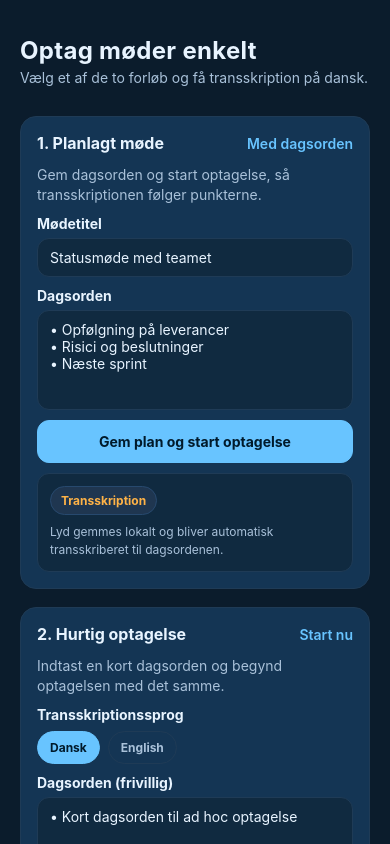
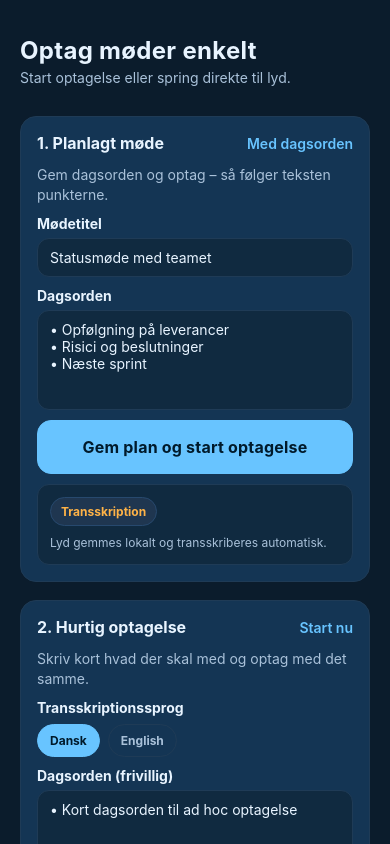
Before and after one commit to raid-consulting/Refmaster-mobile-app, a React Native app: screen / in a window 390 px wide. Built offline with nearby package versions, Linux system fonts and the light colour scheme; no server answers.

Commit message:
Add playback controls to quick recorder

```diff
--- a/src/components/ActionButton.tsx
+++ b/src/components/ActionButton.tsx
@@ -6,25 +6,39 @@ type ActionButtonProps = {
   label: string;
   onPress?: (event: GestureResponderEvent) => void;
   tone?: 'primary' | 'secondary' | 'ghost';
+  disabled?: boolean;
 };
 
-export const ActionButton: React.FC<ActionButtonProps> = ({ label, onPress, tone = 'primary' }) => (
-  <Pressable style={[styles.base, toneStyles[tone]]} onPress={onPress}>
+export const ActionButton: React.FC<ActionButtonProps> = ({
+  label,
+  onPress,
+  tone = 'primary',
+  disabled = false,
+}) => (
+  <Pressable
+    style={[styles.base, toneStyles[tone], disabled && styles.disabled]}
+    onPress={onPress}
+    disabled={disabled}
+  >
     <Text style={[styles.label, toneText[tone]]}>{label}</Text>
   </Pressable>
 );
 
 const styles = StyleSheet.create({
   base: {
-    paddingVertical: 12,
-    paddingHorizontal: 16,
-    borderRadius: 12,
+    paddingVertical: 16,
+    paddingHorizontal: 20,
+    borderRadius: 14,
     alignItems: 'center',
     borderWidth: 1,
   },
   label: {
     fontWeight: '700',
-    fontSize: 14,
+    fontSize: 16,
+    letterSpacing: 0.2,
+  },
+  disabled: {
+    opacity: 0.6,
   },
 });
 
--- a/src/screens/HomeScreen.tsx
+++ b/src/screens/HomeScreen.tsx
@@ -8,7 +8,7 @@ import {
   TextInput,
   View,
 } from 'react-native';
-import { Audio } from 'expo-av';
+import { Audio, AVPlaybackStatus } from 'expo-av';
 import { colors } from '../theme/colors';
 import { Header } from '../components/Header';
 import { SectionCard } from '../components/SectionCard';
@@ -35,6 +35,8 @@ export const HomeScreen: React.FC = () => {
   const [transcriptionLanguage, setTranscriptionLanguage] = useState<'da' | 'en'>('da');
   const [quickRecording, setQuickRecording] = useState<Audio.Recording | null>(null);
   const [isRecording, setIsRecording] = useState(false);
+  const [isPlaying, setIsPlaying] = useState(false);
+  const [lastRecordingUri, setLastRecordingUri] = useState<string | null>(null);
   const [recordingDuration, setRecordingDuration] = useState(0);
   const [transcript, setTranscript] = useState('');
   const [isTranscribing, setIsTranscribing] = useState(false);
@@ -45,6 +47,7 @@ export const HomeScreen: React.FC = () => {
   const [transcribeProgress, setTranscribeProgress] = useState(0);
   const [activityLog, setActivityLog] = useState<string[]>([]);
   const transcriptionSubscription = useRef<(() => void) | null>(null);
+  const playbackSound = useRef<Audio.Sound | null>(null);
 
   const addLogEntry = (entry: string) => {
     setActivityLog((current) => [...current, entry]);
@@ -57,6 +60,8 @@ export const HomeScreen: React.FC = () => {
       if (quickRecording) {
         quickRecording.stopAndUnloadAsync().catch(() => {});
       }
+      playbackSound.current?.unloadAsync().catch(() => {});
+      playbackSound.current = null;
     };
   }, [quickRecording]);
 
@@ -206,6 +211,15 @@ export const HomeScreen: React.FC = () => {
         return;
       }
 
+      if (playbackSound.current) {
+        const status = await playbackSound.current.getStatusAsync();
+        if (status.isLoaded && status.isPlaying) {
+          await playbackSound.current.pauseAsync();
+          await playbackSound.current.setPositionAsync(0);
+        }
+        setIsPlaying(false);
+      }
+
       await Audio.setAudioModeAsync({
         allowsRecordingIOS: true,
         playsInSilentModeIOS: true,
@@ -273,6 +287,7 @@ export const HomeScreen: React.FC = () => {
       );
       setIsRecording(false);
       setQuickRecording(null);
+      setLastRecordingUri(recordingUri ?? null);
       if (recordingUri) {
         await startTranscription(transcriptionLanguage, quickAgenda, recordingUri);
       } else {
@@ -301,6 +316,70 @@ export const HomeScreen: React.FC = () => {
     }
   };
 
+  const handlePlaybackStatus = (status: AVPlaybackStatus) => {
+    if (!status.isLoaded) {
+      setIsPlaying(false);
+      return;
+    }
+    setIsPlaying(status.isPlaying);
+    if (status.didJustFinish) {
+      setIsPlaying(false);
+    }
+  };
+
+  const playLatestRecording = async () => {
+    try {
+      if (!lastRecordingUri) {
+        setStatusMessage(
+          transcriptionLanguage === 'da'
+            ? 'Ingen optagelse klar til afspilning'
+            : 'No recording ready to play',
+        );
+        return;
+      }
+
+      if (playbackSound.current) {
+        const status = await playbackSound.current.getStatusAsync();
+        if (status.isLoaded) {
+          if (status.isPlaying) {
+            await playbackSound.current.pauseAsync();
+            setIsPlaying(false);
+            return;
+          }
+          await playbackSound.current.setPositionAsync(0);
+          await playbackSound.current.playAsync();
+          setIsPlaying(true);
+          return;
+        }
+
+        await playbackSound.current.unloadAsync();
+        playbackSound.current = null;
+      }
+
+      const { sound } = await Audio.Sound.createAsync(
+        { uri: lastRecordingUri },
+        { shouldPlay: true },
+        handlePlaybackStatus,
+      );
+
+      playbackSound.current = sound;
+      setIsPlaying(true);
+      setStatusMessage(
+        transcriptionLanguage === 'da' ? 'Afspiller seneste optagelse' : 'Playing latest recording',
+      );
+    } catch (error) {
+      console.error('Failed to play recording', error);
+      const detail = describeError(error);
+      setStatusMessage(
+        transcriptionLanguage === 'da'
+          ? `Kunne ikke afspille optagelsen: ${detail}`
+          : `Unable to play the recording: ${detail}`,
+      );
+      addLogEntry(detail);
+      setIsPlaying(false);
+    }
+  };
+
   return (
     <KeyboardAvoidingView
       style={styles.flex}
@@ -308,15 +387,10 @@ export const HomeScreen: React.FC = () => {
       keyboardVerticalOffset={Platform.OS === 'ios' ? 12 : 0}
     >
       <ScrollView contentContainerStyle={styles.container} keyboardShouldPersistTaps="handled">
-        <Header
-          title="Optag møder enkelt"
-          subtitle="Vælg et af de to forløb og få transskription på dansk."
-        />
+        <Header title="Optag møder enkelt" subtitle="Start optagelse eller spring direkte til lyd." />
 
         <SectionCard title="1. Planlagt møde" actionLabel="Med dagsorden">
-          <Text style={styles.helper}>
-            Gem dagsorden og start optagelse, så transskriptionen følger punkterne.
-          </Text>
+          <Text style={styles.helper}>Gem dagsorden og optag – så følger teksten punkterne.</Text>
           <View style={styles.fieldGroup}>
             <Text style={styles.label}>Mødetitel</Text>
             <TextInput
@@ -344,13 +418,13 @@ export const HomeScreen: React.FC = () => {
           <View style={styles.transcriptBox}>
             <Pill label="Transskription" tone="accent" />
             <Text style={styles.meta}>
-              Lyd gemmes lokalt og bliver automatisk transskriberet til dagsordenen.
+              Lyd gemmes lokalt og transskriberes automatisk.
             </Text>
           </View>
         </SectionCard>
 
         <SectionCard title="2. Hurtig optagelse" actionLabel="Start nu">
-          <Text style={styles.helper}>Indtast en kort dagsorden og begynd optagelsen med det samme.</Text>
+          <Text style={styles.helper}>Skriv kort hvad der skal med og optag med det samme.</Text>
           <View style={styles.languageRow}>
             <Text style={styles.label}>Transskriptionssprog</Text>
             <View style={styles.languageChips}>
@@ -383,11 +457,19 @@ export const HomeScreen: React.FC = () => {
               textAlignVertical="top"
             />
           </View>
-          <ActionButton
-            label={isRecording ? 'Stop optagelse' : 'Start optagelse uden plan'}
-            tone={isRecording ? 'primary' : 'secondary'}
-            onPress={isRecording ? stopQuickRecording : startQuickRecording}
-          />
+          <View style={styles.buttonRow}>
+            <ActionButton
+              label={isRecording ? 'Stop optagelse' : 'Start optagelse'}
+              tone="primary"
+              onPress={isRecording ? stopQuickRecording : startQuickRecording}
+            />
+            <ActionButton
+              label={isPlaying ? 'Pause lyd' : 'Afspil lyd'}
+              tone="secondary"
+              onPress={playLatestRecording}
+              disabled={!lastRecordingUri || isRecording}
+            />
+          </View>
           <View style={styles.transcriptBox}>
             <View style={styles.statusRow}>
               <Pill label={isRecording ? 'Live' : 'Klar'} tone={isRecording ? 'accent' : 'default'} />
@@ -395,14 +477,14 @@ export const HomeScreen: React.FC = () => {
             </View>
             <Text style={styles.meta}>
               {isRecording
-                ? 'Optager og transskriberer i baggrunden. Tilføj noter mens du optager.'
+                ? 'Optager nu. Tilføj noter undervejs.'
                 : isTranscribing
-                  ? 'Transskriberer optagelsen...'
+                  ? 'Transskriberer lyd...'
                   : transcript
                     ? transcriptionLanguage === 'da'
-                      ? 'Transskription gemt fra seneste optagelse.'
-                      : 'Transcript saved from latest recording.'
-                    : 'Klar til næste hurtige optagelse.'}
+                      ? 'Seneste optagelse er klar til afspilning.'
+                      : 'Latest recording ready to play.'
+                    : 'Klar til næste optagelse.'}
             </Text>
             {progressStep !== 'idle' && (
               <View style={styles.progressSection}>
@@ -526,6 +608,10 @@ const styles = StyleSheet.create({
     color: colors.textSecondary,
     fontSize: 14,
     lineHeight: 20,
+  },
+  buttonRow: {
+    flexDirection: 'row',
+    gap: 10,
   },
   fieldGroup: {
     gap: 6,
```
